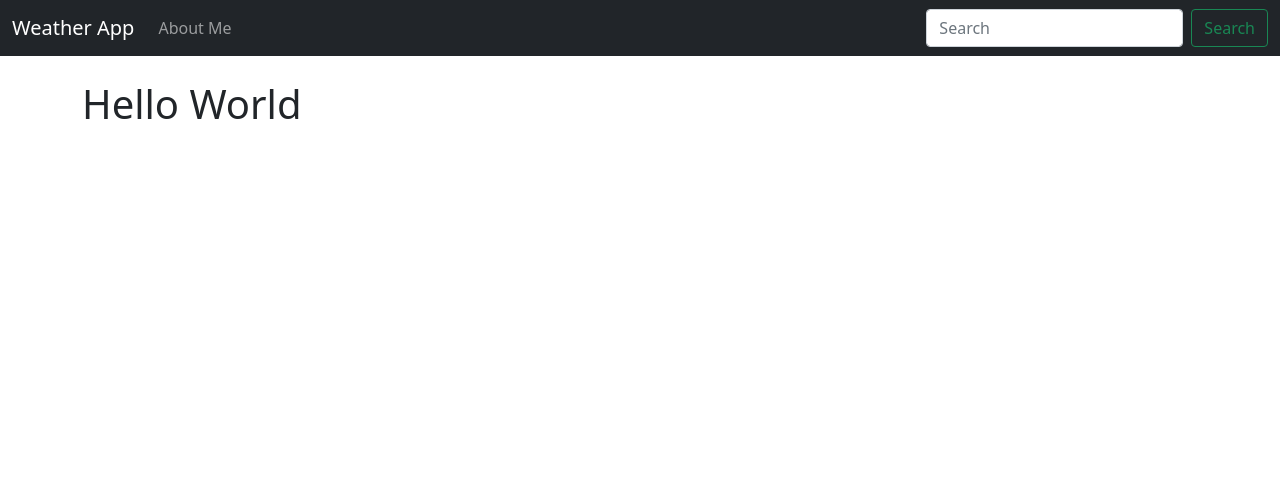
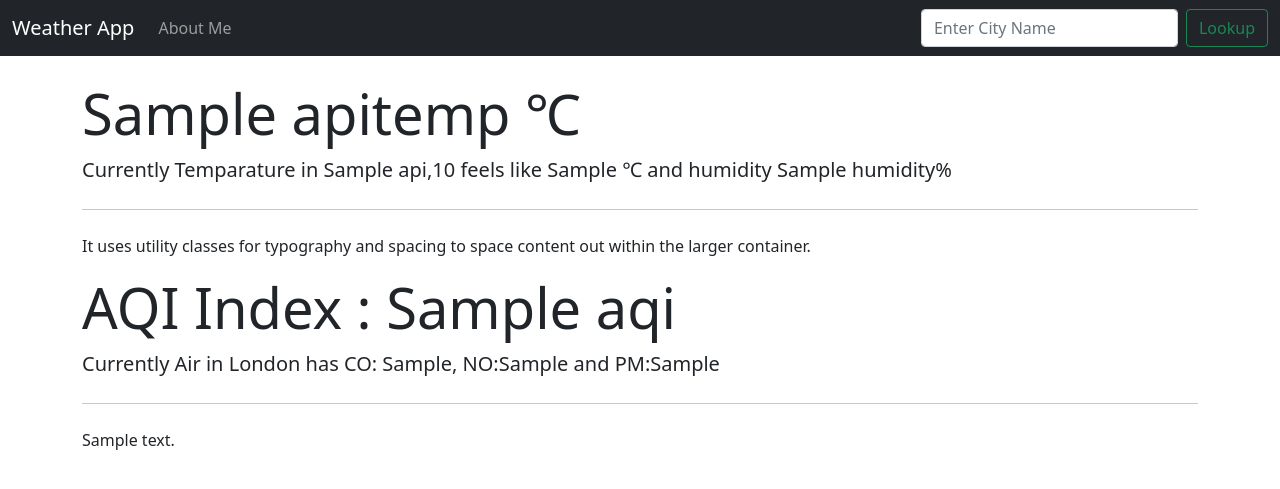
Before and after one commit to farhan1503001/Djangoweather, a Django app: template lookup/templates/home.html in a window 1280 px wide. Shown: the top 489 px of the page. Run offline with Django 3.2, Linux system fonts and the light colour scheme; the template is opened without the code that fills it: most values are stand-ins (such as "Sample title", 1, 10 or a date in 2020).

Commit message:
Final commit

```diff
--- a/lookup/templates/base.html
+++ b/lookup/templates/base.html
@@ -8,7 +8,13 @@
     <!-- Bootstrap CSS -->
     <link href="https://cdn.jsdelivr.net/npm/bootstrap@5.0.1/dist/css/bootstrap.min.css" rel="stylesheet" integrity="sha384-+0n0xVW2eSR5OomGNYDnhzAbDsOXxcvSN1TPprVMTNDbiYZCxYbOOl7+AMvyTG2x" crossorigin="anonymous">
 
-    <title>Hello, world!</title>
+    <title>Weather App</title>
+    <style>
+        .low{background-color: #008000;}
+        .moderate{background-color:darkorange ;}
+        .high{background-color: red;}
+        .veryhigh{background-color: slategrey;}
+    </style>
   </head>
   <body>
     <nav class="navbar navbar-expand-lg navbar-dark bg-dark">
@@ -23,9 +29,10 @@
                 <a class="nav-link" href="{% url 'about' %}">About Me</a>
               </li>
             </ul>
-            <form class="d-flex">
-              <input class="form-control me-2" type="search" placeholder="Search" aria-label="Search">
-              <button class="btn btn-outline-success" type="submit">Search</button>
+            <form action="{% url 'home' %}" class="d-flex" method='POST'>
+               {% csrf_token %}
+              <input class="form-control me-2" type="search" placeholder="Enter City Name" aria-label="Search" name="cityname">
+              <button class="btn btn-outline-success" type="submit">Lookup</button>
             </form>
           </div>
         </div>
--- a/lookup/templates/home.html
+++ b/lookup/templates/home.html
@@ -1,6 +1,19 @@
 {% extends 'base.html' %}
 {% block content %}
 
-<h1>Hello World</h1>
+<div class="jumbotron">
+    <h1 class="display-4">{{apitemp}} &#8451</h1>
+    <p class="lead">Currently Temparature in {{api.name}},{{api.sys.country}} feels like {{feels_like}} &#8451 and humidity {{api.main.humidity}}%</p>
+    <hr class="my-4">
+    <p>It uses utility classes for typography and spacing to space content out within the larger container.</p>
+  </div>
+<div class="jumbotron {{description_color}}">
+    <h1 class="display-4">AQI Index : {{pol.list.0.main.aqi}}</h1>
+    <p class="lead">Currently Air in London has CO: {{pol.list.0.components.co}}, NO:{{pol.list.0.components.NO}} and PM:{{pol.list.0.components.pm2_5}}</p>
+    <hr class="my-4">
+    <p>{{description}}</p>
+</div>
+<br>
+<br/>
 
 {% endblock %}
```
Also changed, not shown: lookup/views.py (+67 -1 lines).
